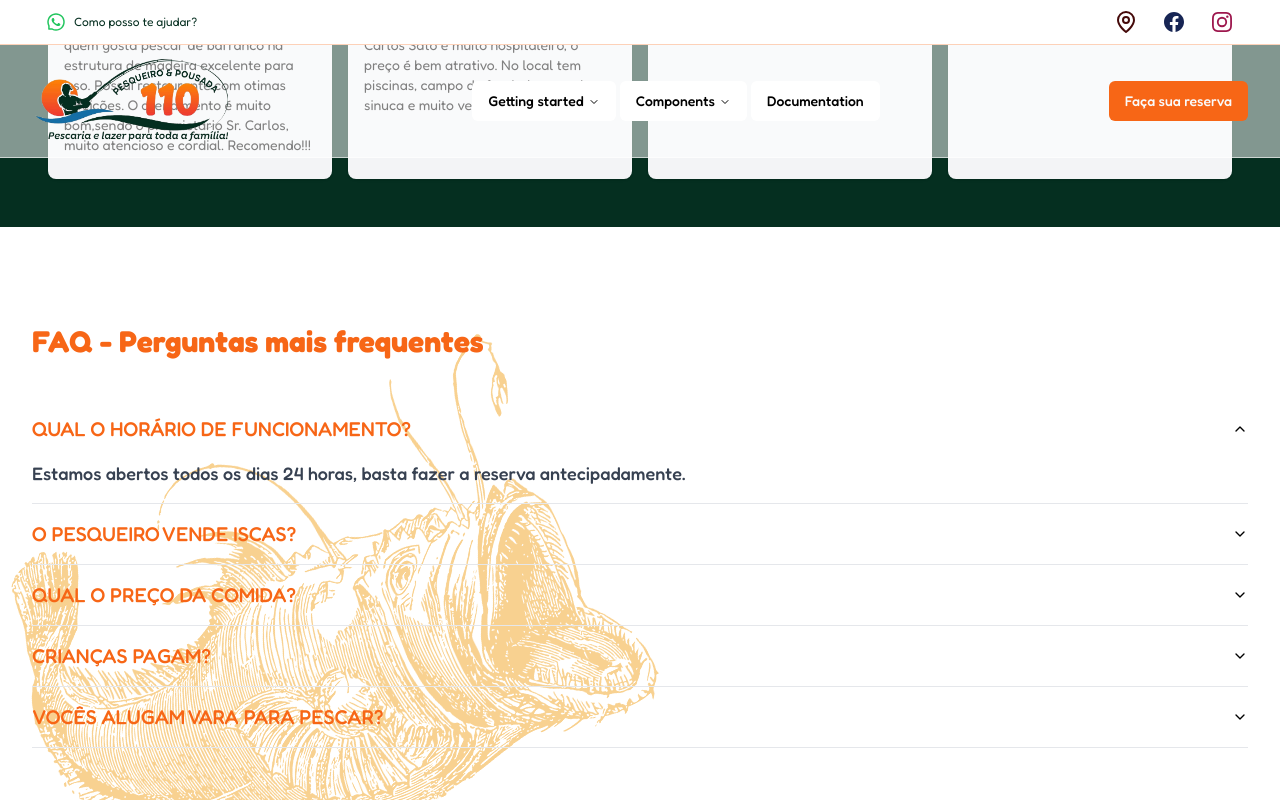
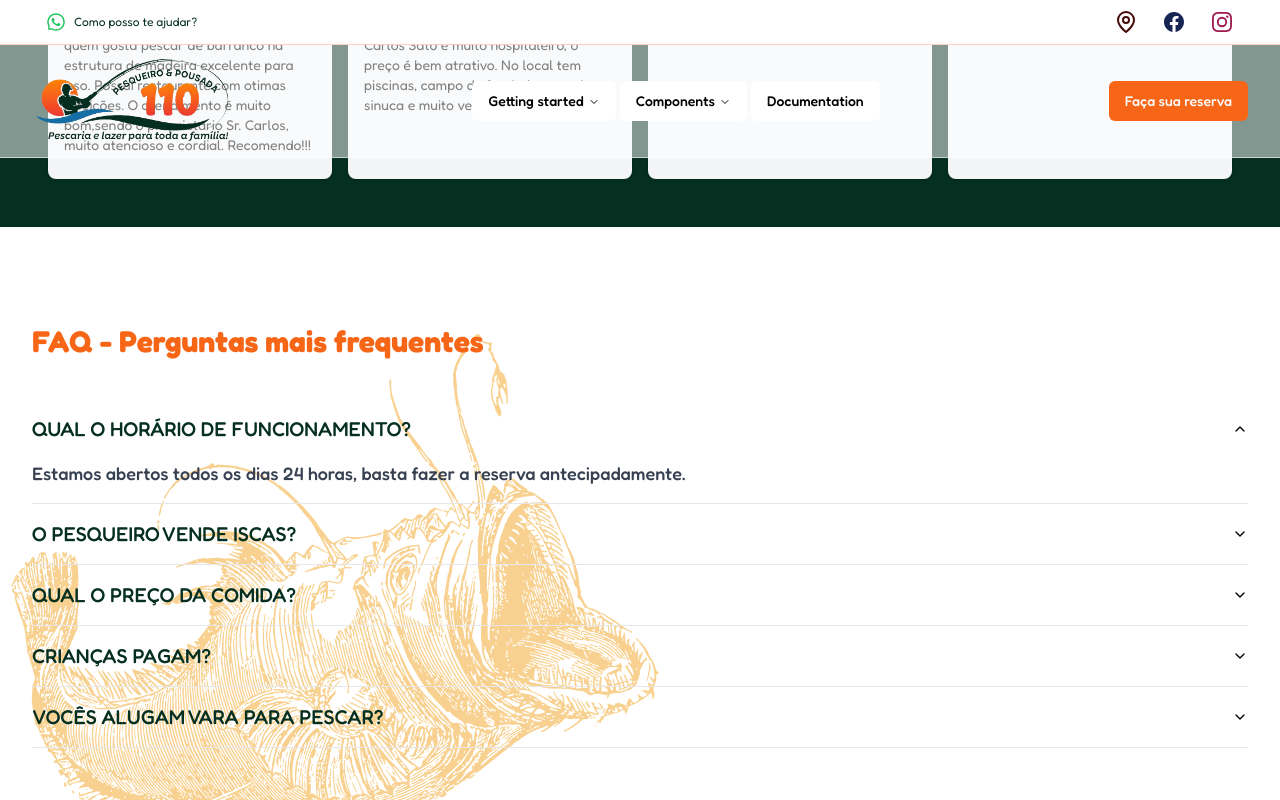
Before and after one commit to xyrlan/pesqueiro110, a Next.js app: page / in a window 1280 px wide. Both pictures are taken after a click on the button "QUAL O HORÁRIO DE FUNCIONAMENTO?". Shown: the part 2094-2894 px from the top of the page. Built offline with nearby package versions, Linux system fonts and the light colour scheme.

Commit message:
Update FAQ and HomeHero components

```diff
--- a/src/components/Faq.tsx
+++ b/src/components/Faq.tsx
@@ -41,9 +41,9 @@ const Faq = () => {
         <Accordion type="multiple" >
           {faqData.map((faq, index) => (
             <AccordionItem key={index} value={`item-${index}`}>
-              <AccordionTrigger><h2 className='text-xl text-secondary'>{faq.question}</h2></AccordionTrigger>
+              <AccordionTrigger><h2 className='md:text-xl text-primary'>{faq.question}</h2></AccordionTrigger>
               <AccordionContent>
-                <p className='max-md:text-base font-medium text-lg text-gray-700'>{faq.answer}</p>
+                <p className='max-md:text-base font-medium md:text-lg text-gray-700'>{faq.answer}</p>
               </AccordionContent>
             </AccordionItem>
           ))}
--- a/src/components/HomeHero.tsx
+++ b/src/components/HomeHero.tsx
@@ -28,7 +28,7 @@ const HomeHero = () => {
 
 
   return (
-    <section className="flex min-h-screen sm:p-24 py-24 relative text-white">
+    <section className="flex min-h-screen sm:p-24 sm:py-24 py-8 relative text-white">
       {/* <Image src={'/images/rioaqui.jpg'} fill alt='rioaquida' className='w-full h-full absolute object-cover' /> */}
       <video autoPlay muted loop playsInline className='absolute top-0 left-0 w-full h-full object-cover'>
         <source src="/images/river1080p.mp4" type="video/mp4" />
--- a/src/components/Reviews.tsx
+++ b/src/components/Reviews.tsx
@@ -6,7 +6,7 @@ import FiveStars from './FiveStars';
 const Reviews = () => {
   const reviews = [
     {
-      name: 'marcosverni',
+      name: 'Nivaldo Sabino',
       comment: 'Pesqueiro localizado a 110 kms de Campo Grande, na beira da BR rumo a Aquidauana. Muito boa estrutura física com varios apartamentos, sendo alguns com ar condicionado e TV. O acesso ao rio Aquidauana é fácilimo. Alugam barcos, motores, vendem iscas. Para quem gosta pescar de barranco há estrutura de madeira excelente para isso. Possui restaurante com otimas refeições. O atendimento é muito bom,sendo o proprietário Sr. Carlos, muito atencioso e cordial. Recomendo!!!',
       img: 'https://lh3.googleusercontent.com/a-/ALV-UjVuZGkT8BiBNRBHBmvbH7oW9ZarFPgeiwBOxWmBWnmpP51j=s40-c-rp-mo-ba4-br100'
     },
```
